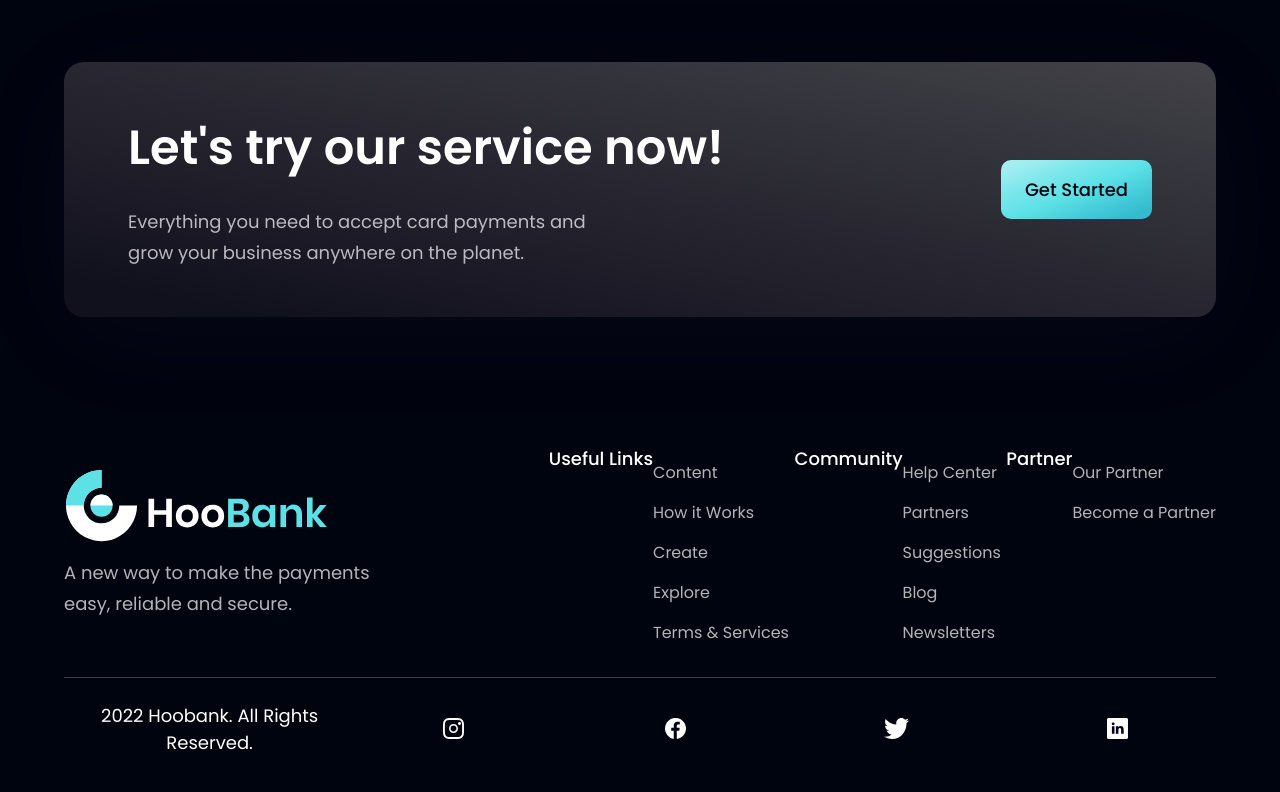
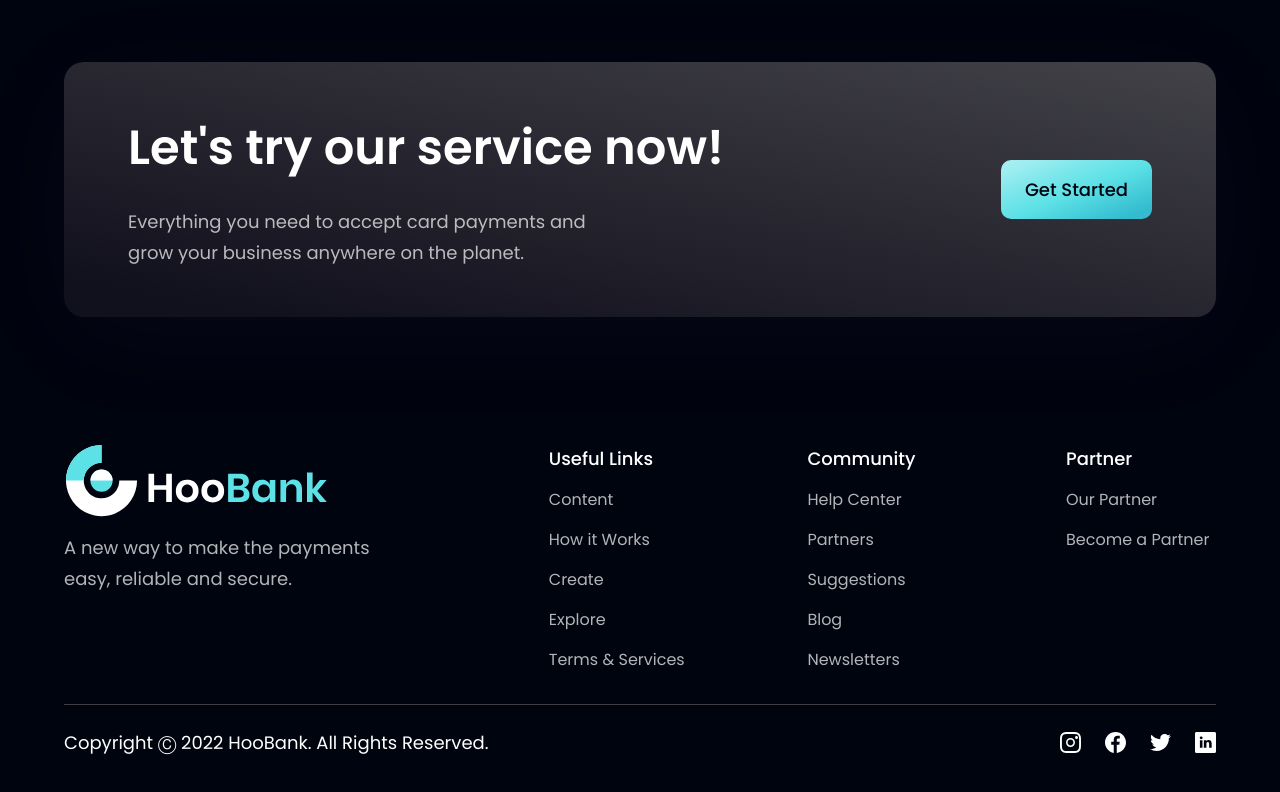
Before and after one commit to nejidevelops/modern_bank_app, a React (Vite) app: page / in a window 1280 px wide. Shown: the part 4105-4897 px from the top of the page. Built offline with nearby package versions, Linux system fonts and the light colour scheme.

Commit message:
the footer is now ready and super responsive

```diff
--- a/src/components/Footer.jsx
+++ b/src/components/Footer.jsx
@@ -1,24 +1,35 @@
-import styles from "../style"
-import { logo } from '../assets'
-import { footerLinks, socialMedia } from '../constants'
+import styles from "../style";
+import { logo } from "../assets";
+import { footerLinks, socialMedia } from "../constants";
 
-function Footer() {
-  return (
-   <section className={`${styles.flexCenter} ${styles.paddingY} flex-col`}>
-    <div className={`${styles.flexCenter} md:flex-row flex-col mb-8 w-full`}>
-      <div className="flex-1 flex flex-col justify-start mr-10">
-        <img src={logo} alt="hoobank" className="w-[266px] h-[72px] object-contain" />
-        <p className={`${styles.paragraph} mt-4 max-w-[310px]`}>A new way to make the payments easy, reliable and secure.</p>
+const Footer = () => (
+  <section className={`${styles.flexCenter} ${styles.paddingY} flex-col`}>
+    <div className={`${styles.flexStart} md:flex-row flex-col mb-8 w-full`}>
+      <div className="flex-[1] flex flex-col justify-start mr-10">
+        <img
+          src={logo}
+          alt="hoobank"
+          className="w-[266px] h-[72.14px] object-contain"
+        />
+        <p className={`${styles.paragraph} mt-4 max-w-[312px]`}>
+          A new way to make the payments easy, reliable and secure.
+        </p>
       </div>
+
       <div className="flex-[1.5] w-full flex flex-row justify-between flex-wrap md:mt-0 mt-10">
-        {footerLinks.map((footerLink)=>(
-          <div key={footerLink.key} className="flex fex-col ss:my-0 my-4 min-w-[150px]">
+        {footerLinks.map((footerlink) => (
+          <div key={footerlink.title} className={`flex flex-col ss:my-0 my-4 min-w-[150px]`}>
             <h4 className="font-poppins font-medium text-[18px] leading-[27px] text-white">
-              {footerLink.title}
+              {footerlink.title}
             </h4>
             <ul className="list-none mt-4">
-              {footerLink.links.map((link, index)=>(
-                <li key={link.name} className={`font-poppins font-normal text-[16px] leading-[24px] text-dimWhite hover:text-secondary cursor-pointer ${index !== footerLink.links.length - 1 ? 'mb-4' : 'mb-0'}`}>
+              {footerlink.links.map((link, index) => (
+                <li
+                  key={link.name}
+                  className={`font-poppins font-normal text-[16px] leading-[24px] text-dimWhite hover:text-secondary cursor-pointer ${
+                    index !== footerlink.links.length - 1 ? "mb-4" : "mb-0"
+                  }`}
+                >
                   {link.name}
                 </li>
               ))}
@@ -28,18 +39,26 @@
       </div>
     </div>
 
-    <div className="w-full flex justify-between items-center md:flex-row flex-col pt-6 border-t-[1px] border-t-[#3f3c45]">
+    <div className="w-full flex justify-between items-center md:flex-row flex-col pt-6 border-t-[1px] border-t-[#3F3E45]">
       <p className="font-poppins font-normal text-center text-[18px] leading-[27px] text-white">
-        2022 Hoobank. All Rights Reserved.
+        Copyright Ⓒ 2022 HooBank. All Rights Reserved.
       </p>
+
       <div className="flex flex-row md:mt-0 mt-6">
-        {socialMedia.map((social, index)=>(
-          <img key={social.id} src={social.icon} alt={social.id} className={`w-[210px] h-[21px] object-contain cursor-pointer ${index !== socialMedia.length - 1 ? "mr-6" : "mr-0"}`}  />
+        {socialMedia.map((social, index) => (
+          <img
+            key={social.id}
+            src={social.icon}
+            alt={social.id}
+            className={`w-[21px] h-[21px] object-contain cursor-pointer ${
+              index !== socialMedia.length - 1 ? "mr-6" : "mr-0"
+            }`}
+            onClick={() => window.open(social.link)}
+          />
         ))}
       </div>
     </div>
-   </section>
-  )
-}
+  </section>
+);
 
-export default Footer
+export default Footer;
```
